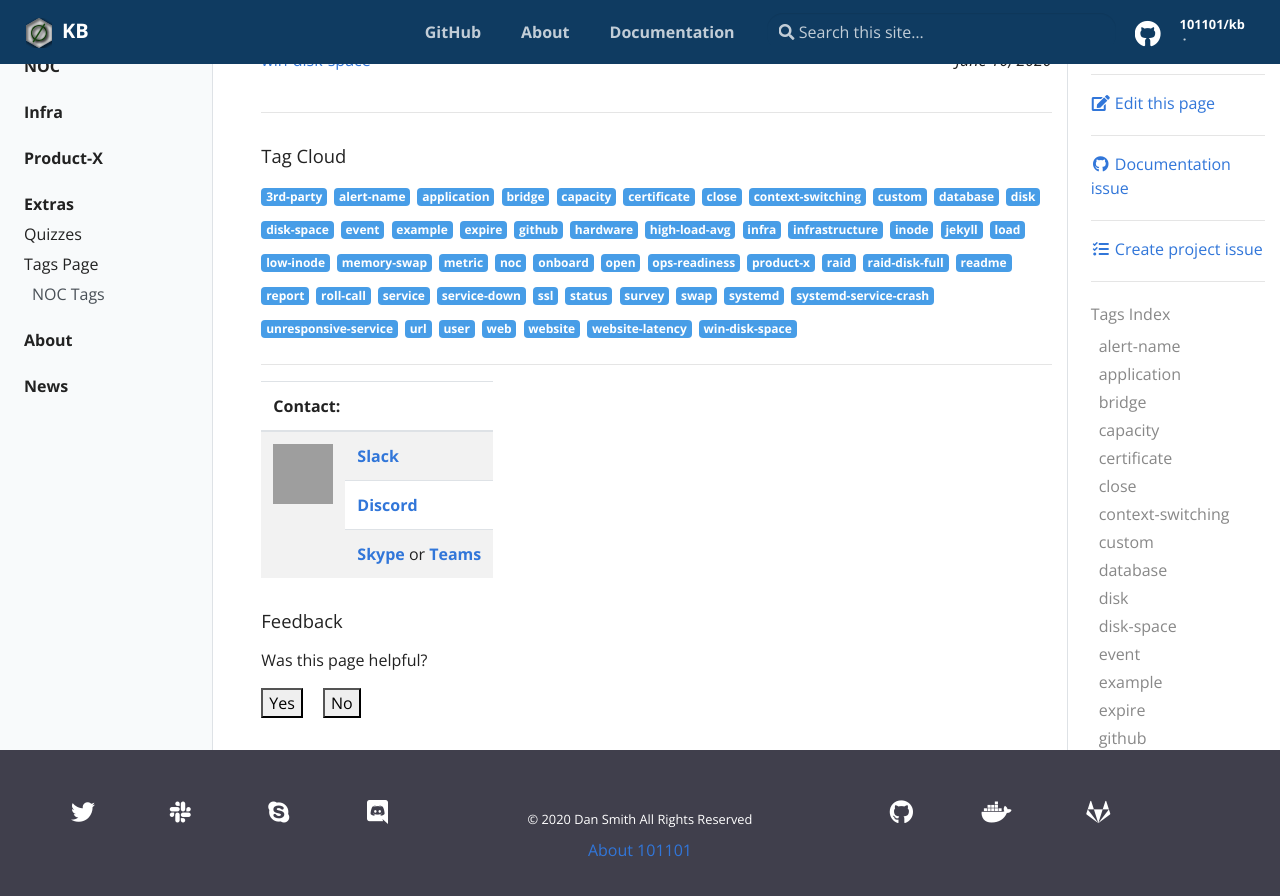
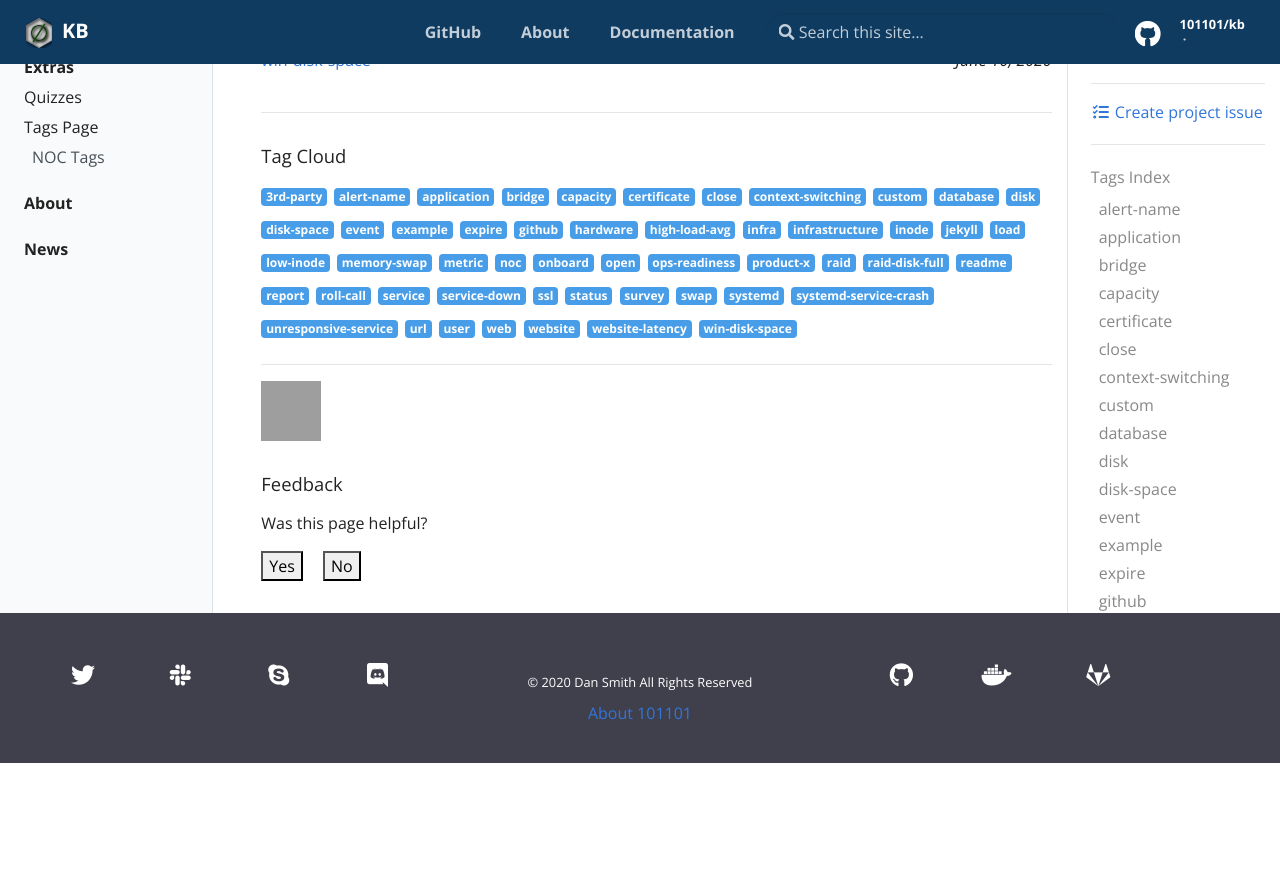
Before and after one commit to 101101/kb, a Jekyll site: the page built from pages/tags.html, in a window 1280 px wide and 900 px high, scrolled down 6714 px. Shown: the top 896 px of the window. Built offline with Jekyll 4.4.1, drawn with Linux system fonts in a browser that asks for light colours; after the commit the page ends 7477 px from its top, so only the background shows below that; grey boxes are pictures that could not be loaded.

Commit message:
Update tags.html

```diff
--- a/pages/tags.html
+++ b/pages/tags.html
@@ -26,22 +26,4 @@ permalink: /tags/
 
 <hr>
 
-<table>
-    <thead>
-        <tr>
-            <th colspan=2>Contact:</th>
-        </tr>
-    </thead>
-    <tbody>
-        <tr>
-            <td rowspan=3><a href="https://dsmith73.github.io"><img src="https://avatars1.githubusercontent.com/u/44279121?s=60&u=7a933a33b51505f9d6435eeffae1c8156a47dc77&v=4" alt="dsmith73.github.io"></a></td>
-            <td><b><a href="https://101101workspace.slack.com/archives/D012ESWSXHQ" alt="dsmith73 on Slack">Slack</a></b></td>
-        </tr>
-        <tr>
-            <td><b><a href="https://discord.gg/RmzVNzx" alt="dsmith73 on Discord">Discord</a></b></td>
-        </tr>
-        <tr>
-            <td><b><a href="skype:dsmith73?chat">Skype</a></b> or <b><a href="https://teams.microsoft.com/l/chat/0/0?users=dsmith73@gmail.com">Teams</b></a></td>
-        </tr>
-    </tbody>
-</table>
+<a href="https://dsmith73.github.io"><img src="https://avatars1.githubusercontent.com/u/44279121?s=60&u=7a933a33b51505f9d6435eeffae1c8156a47dc77&v=4" alt="dsmith73.github.io"></a>
```
